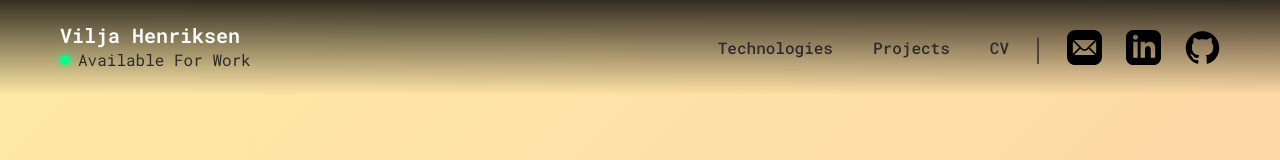
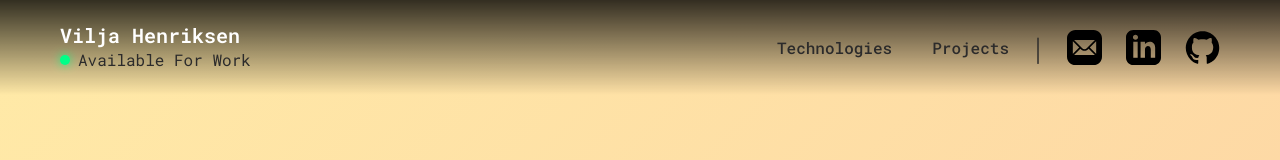
Before and after one commit to viljaah/my-portfolio, a React (Vite) app: page / in a window 1280 px wide. Shown: the top 160 px of the page. Built offline with nearby package versions, Linux system fonts and the light colour scheme.

Commit message:
Remove CV from portfolio, and change routing

```diff
--- a/src/App.jsx
+++ b/src/App.jsx
@@ -1,5 +1,5 @@
 import './App.css'
-import { BrowserRouter, Routes, Route, useLocation } from 'react-router-dom'
+import { HashRouter, Routes, Route, useLocation } from 'react-router-dom'
 import Navbar from './components/Navbar/Navbar';
 import Home from './Home';
 import ProjectsDetail from './components/Projects/ProjectDetail';
@@ -26,9 +26,9 @@ function AppContent() {
 
 function App() {
   return (
-    <BrowserRouter>
+    <HashRouter>
       <AppContent />
-    </BrowserRouter>
+    </HashRouter>
   )
 }
 
--- a/src/components/Navbar/Navbar.jsx
+++ b/src/components/Navbar/Navbar.jsx
@@ -89,15 +89,6 @@ function Navbar() {
               Projects
             </a>
           </li>
-          <li className="nav-item">
-            <a
-              href="https://drive.google.com/file/d/1UqVOUyagGbeYU7E8eK0LMOZpdceGINM2/view?usp=sharing"
-              target="_blank"
-              className="nav-link"
-              onClick={() => setIsMobileMenuOpen(false)}>
-              CV
-            </a>
-          </li>
 
           <li className="nav-separator">|</li>
 
```
